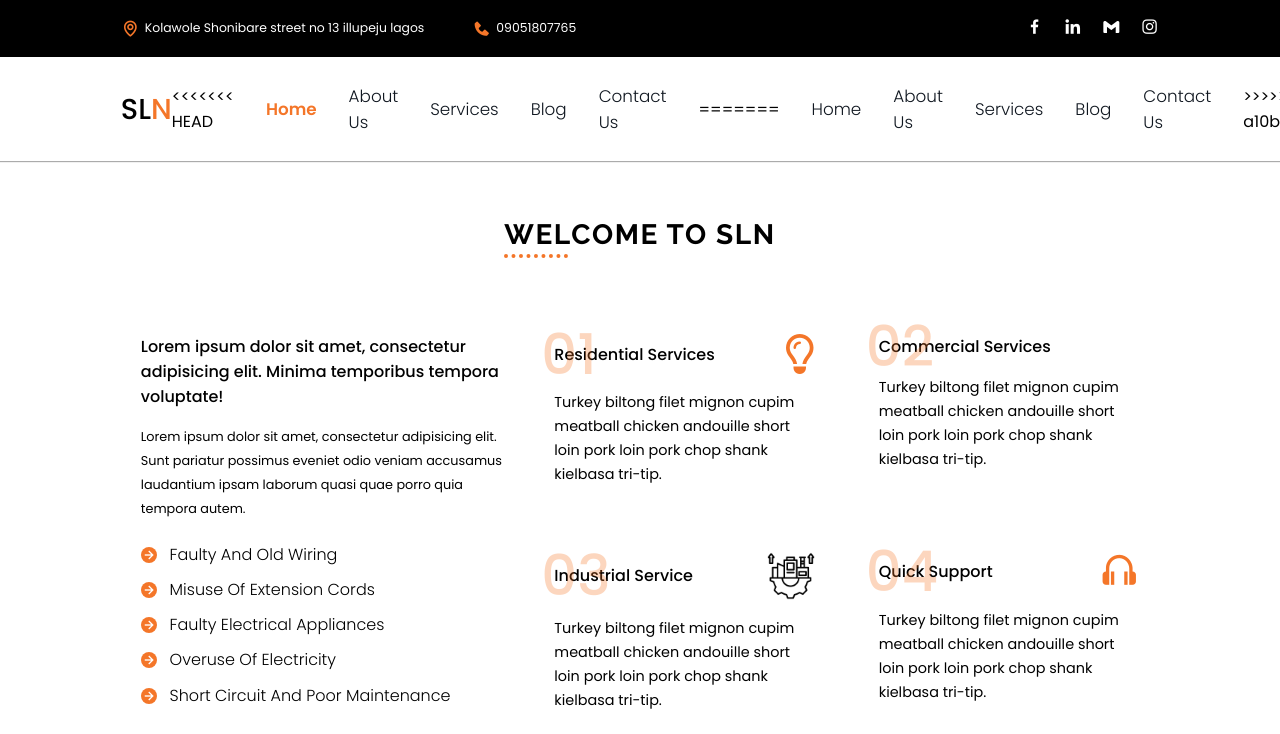
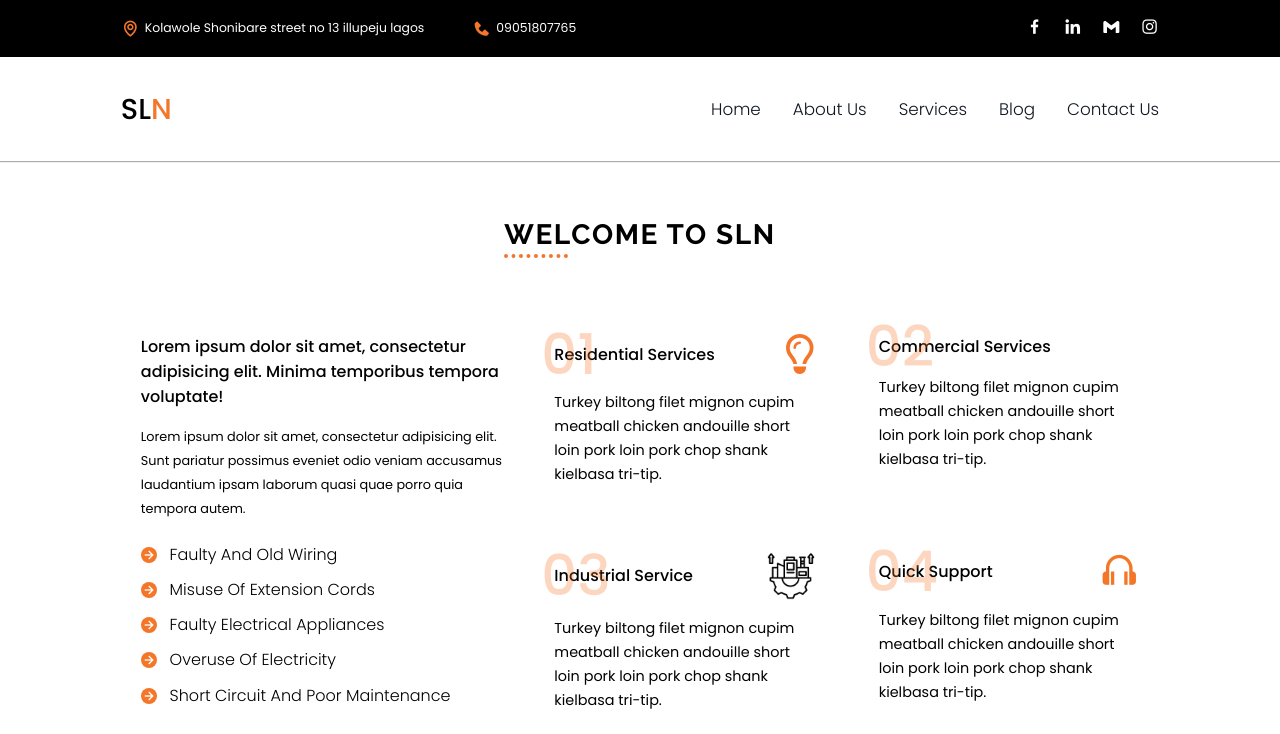
Before and after one commit to Bash-Abdul/electric, a plain HTML site: page index.html in a window 1280 px wide. Shown: the top 734 px of the page. Drawn offline with nearby package versions, Linux system fonts and the light colour scheme; some icons are missing.

Commit message:
commiting sync

```diff
--- a/index.html
+++ b/index.html
@@ -97,19 +97,11 @@
             </a>
 
             <ul class="nav__list flex">
-<<<<<<< HEAD
-                <li class="nav__item"><a href="index.html" class="nav__link home__link active">Home</a></li>
-                <li class="nav__item"><a href="about.html" class="nav__link about__link">About Us</a></li>
-                <li class="nav__item"><a href="" class="nav__link services__link">Services</a></li>
-                <li class="nav__item"><a href="" class="nav__link blog__link">Blog</a></li>
-                <li class="nav__item"><a href="contact.html" class="nav__link contact__link">Contact Us</a></li>
-=======
                 <li class="nav__item"><a href="index.html" class="nav__link">Home</a></li>
-                <li class="nav__item"><a href="" class="nav__link">About Us</a></li>
+                <li class="nav__item"><a href="about.html" class="nav__link">About Us</a></li>
                 <li class="nav__item"><a href="service.html" class="nav__link">Services</a></li>
                 <li class="nav__item"><a href="" class="nav__link">Blog</a></li>
-                <li class="nav__item"><a href="" class="nav__link">Contact Us</a></li>
->>>>>>> a10b80be44e25dd745c26876fe9e3987201b200f
+                <li class="nav__item"><a href="contact.html" class="nav__link">Contact Us</a></li>
             </ul>
 
 
```
